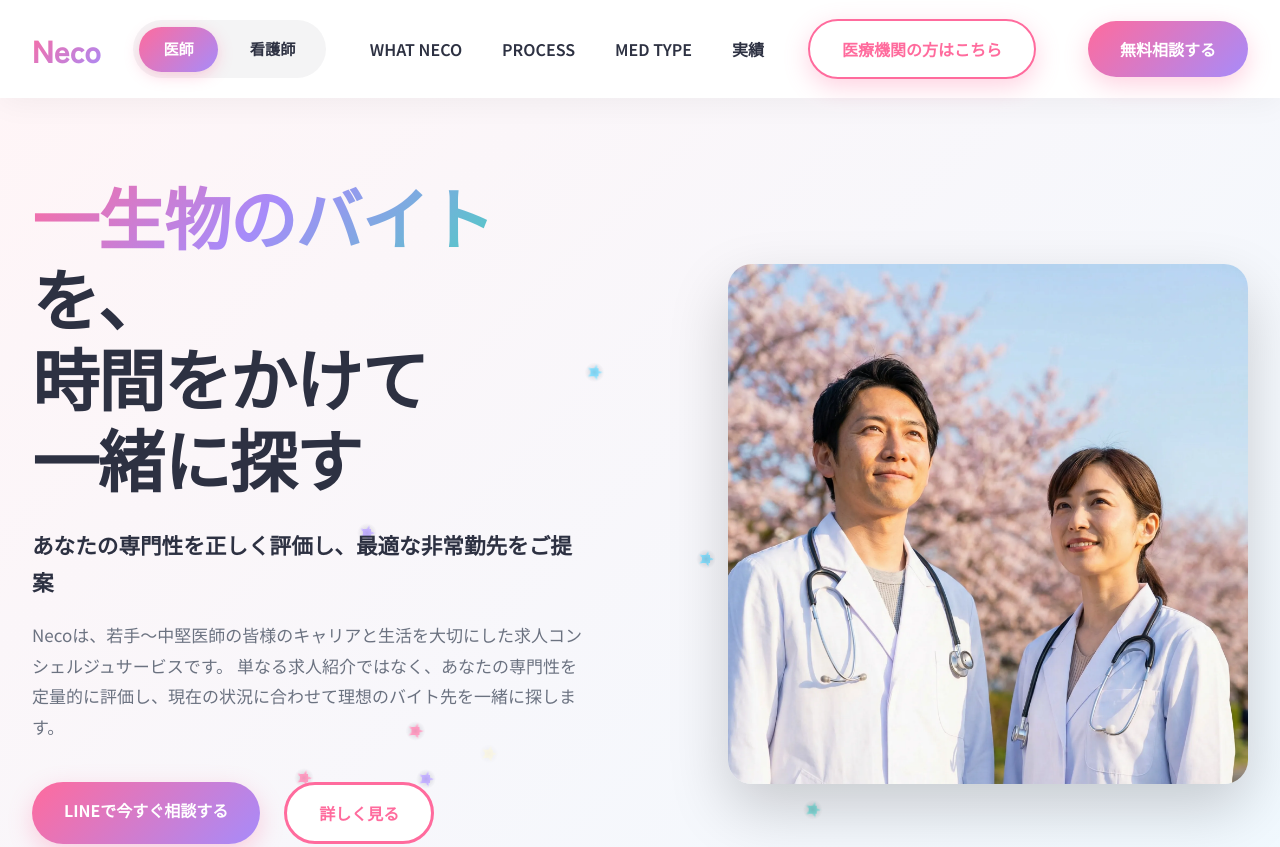
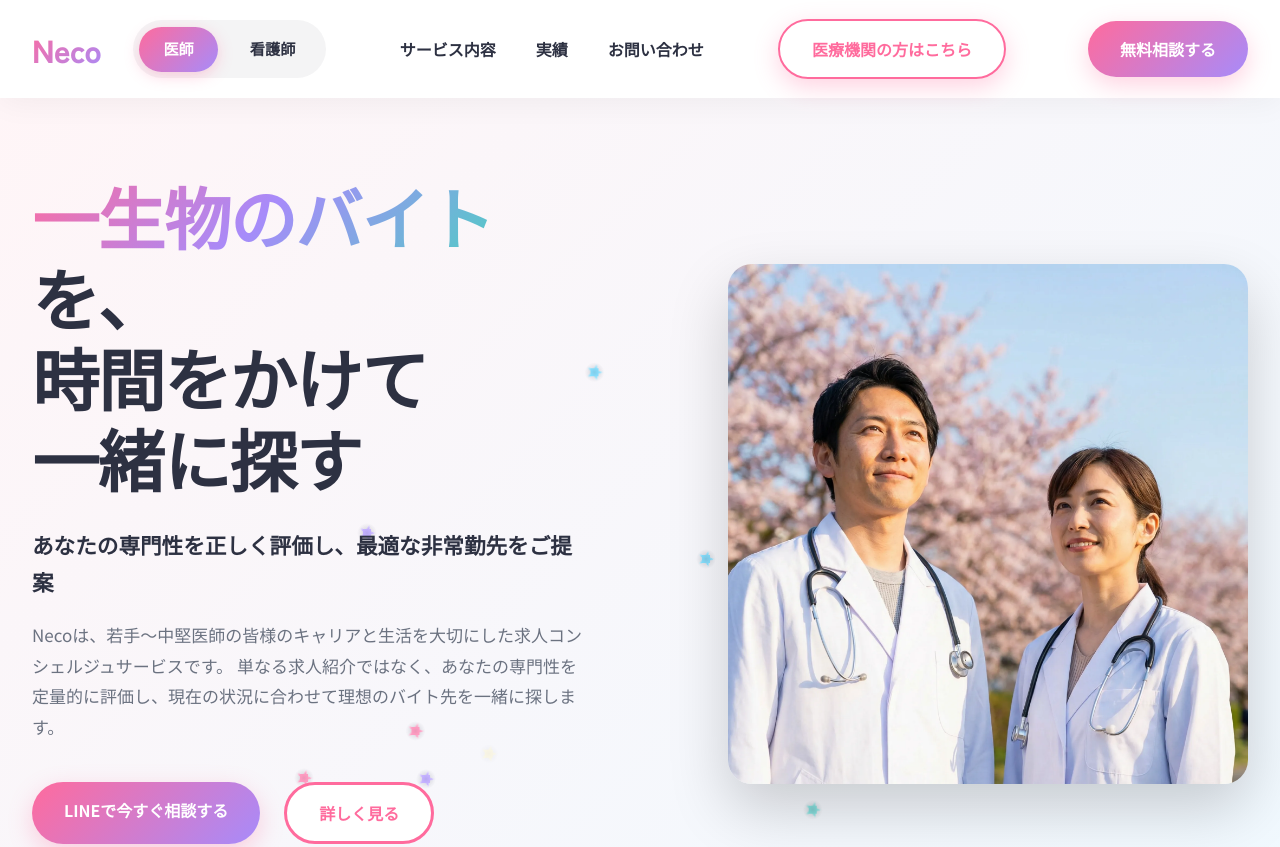
Before and after one commit to konchaaaaan373-wq/Mitas, a plain HTML site: page index.html in a window 1280 px wide. Shown: the top 847 px of the page. Drawn offline with Linux system fonts and the light colour scheme; a web font is replaced by a local one.

Commit message:
Unify header and footer labels in Japanese

```diff
--- a/index.html
+++ b/index.html
@@ -2083,10 +2083,9 @@
                 </div>
             </div>
             <ul class="nav-links">
-                <li><a href="#what-neco">WHAT NECO</a></li>
-                <li><a href="#process">PROCESS</a></li>
-                <li><a href="#skill-chart">MED TYPE</a></li>
+                <li><a href="#what-neco">サービス内容</a></li>
                 <li><a href="#stats">実績</a></li>
+                <li><a href="#contact">お問い合わせ</a></li>
             </ul>
             <a href="for-medical.html" class="cta-button" style="background: transparent; border: 2px solid #FF6B9D; color: #FF6B9D; margin-right: 8px;">医療機関の方はこちら</a>
             <a href="#contact-form" class="cta-button">無料相談する</a>
@@ -2691,9 +2690,7 @@
             <div class="footer-section">
                 <h4>サービス</h4>
                 <ul class="footer-links">
-                    <li><a href="#what-neco">WHAT NECO</a></li>
-                    <li><a href="#process">PROCESS</a></li>
-                    <li><a href="#skill-chart">MED TYPE</a></li>
+                    <li><a href="#what-neco">サービス内容</a></li>
                     <li><a href="#stats">実績</a></li>
                     <li><a href="faq.html">よくある質問</a></li>
                 </ul>
```
